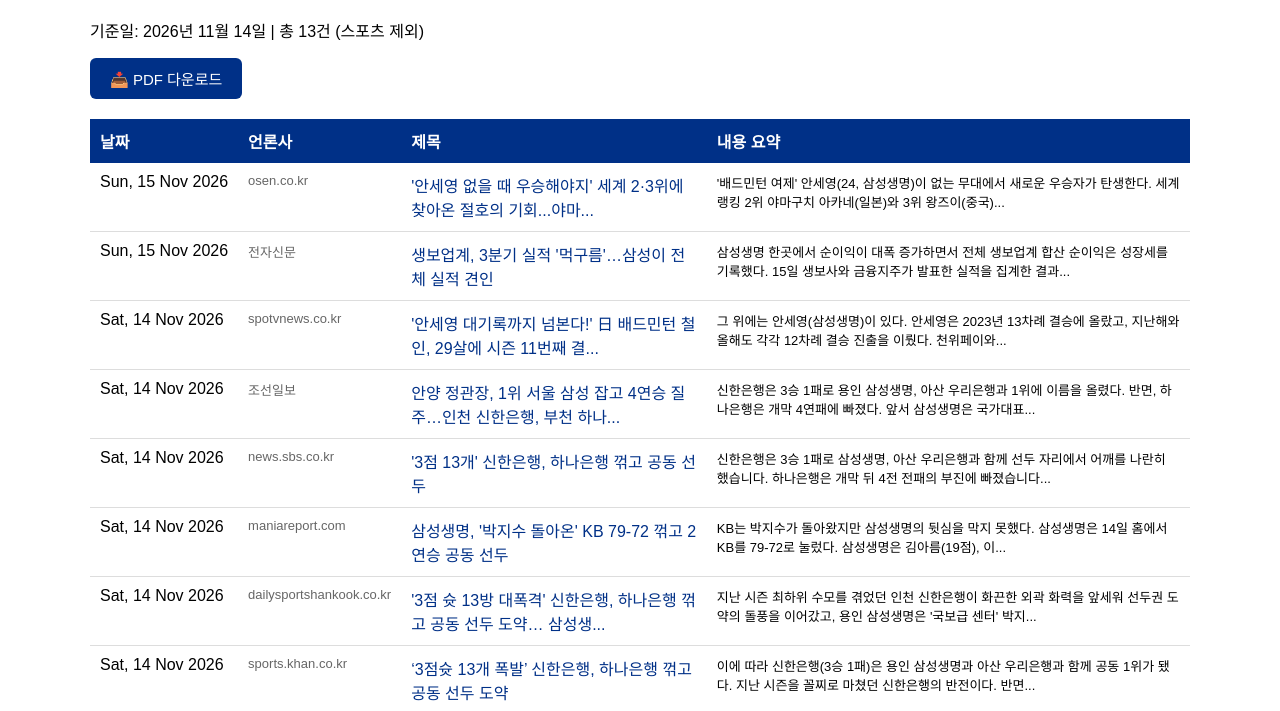
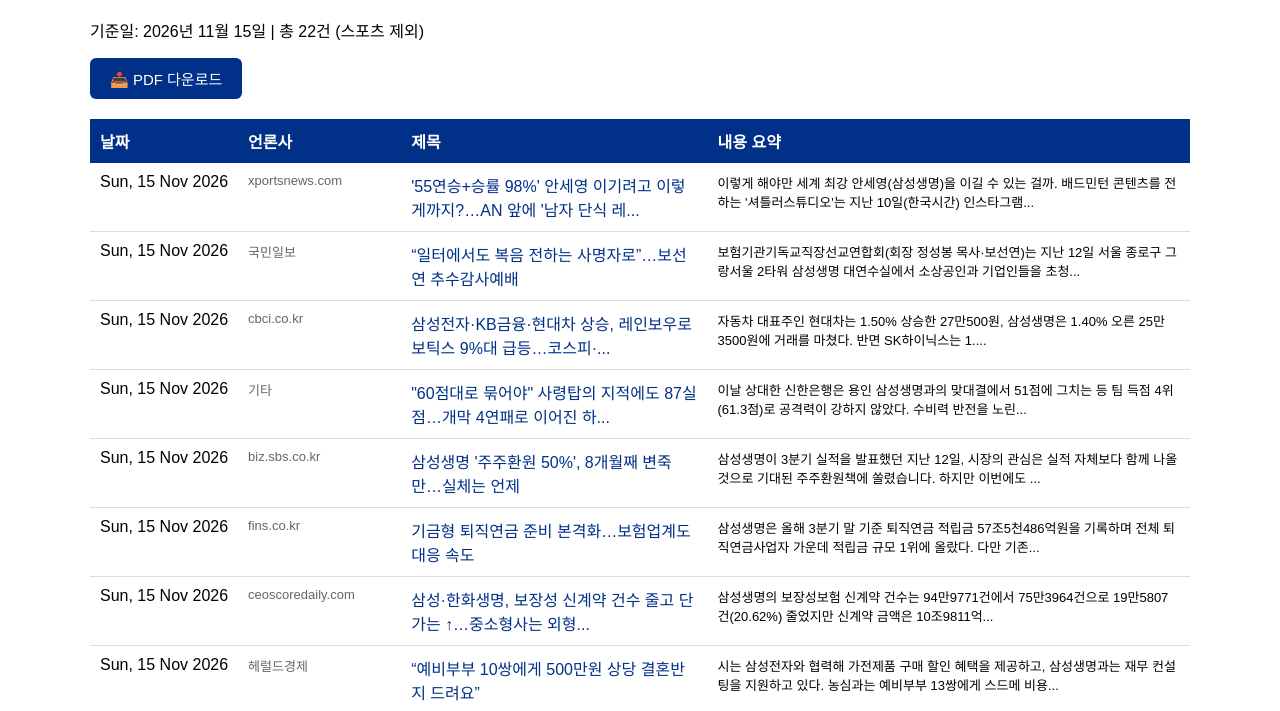
Before and after one commit to dramanuri-cell/samsung-life-news, a plain HTML site: page index.html in a window 1280 px wide. Shown: the part 89-800 px from the top of the page. Drawn offline with Linux system fonts and the light colour scheme.

Commit message:
deploy: 7bef5ab29e873cfb1ec4f62abdf7219ccd0ac1db

```diff
--- a/index.html
+++ b/index.html
@@ -18,11 +18,65 @@
 </head>
 <body>
   <h1>📰 삼성생명 뉴스 게시판</h1>
-  <p>기준일: 2026년 11월 14일 | 총 13건 (스포츠 제외)</p>
+  <p>기준일: 2026년 11월 15일 | 총 22건 (스포츠 제외)</p>
   <button class="btn" onclick="downloadPDF()">📥 PDF 다운로드</button>
   <table id="news-table">
     <tr><th>날짜</th><th>언론사</th><th>제목</th><th>내용 요약</th></tr>
 
+        <tr>
+          <td style="white-space:nowrap">Sun, 15 Nov 2026</td>
+          <td style="white-space:nowrap;color:#666;font-size:13px">xportsnews.com</td>
+          <td><a href="https://www.xportsnews.com/article/2219664" target="_blank">'55연승+승률 98%' 안세영 이기려고 이렇게까지?…AN 앞에 '남자 단식 레...</a></td>
+          <td style="font-size:13px">이렇게 해야만 세계 최강 안세영(삼성생명)을 이길 수 있는 걸까. 배드민턴 콘텐츠를 전하는 '셔틀러스튜디오'는 지난 10일(한국시간) 인스타그램...</td>
+        </tr>
+        <tr>
+          <td style="white-space:nowrap">Sun, 15 Nov 2026</td>
+          <td style="white-space:nowrap;color:#666;font-size:13px">국민일보</td>
+          <td><a href="https://www.kmib.co.kr/article/20261115500121" target="_blank">“일터에서도 복음 전하는 사명자로”…보선연 추수감사예배</a></td>
+          <td style="font-size:13px">보험기관기독교직장선교연합회(회장 정성봉 목사·보선연)는 지난 12일 서울 종로구 그랑서울 2타워 삼성생명 대연수실에서 소상공인과 기업인들을 초청...</td>
+        </tr>
+        <tr>
+          <td style="white-space:nowrap">Sun, 15 Nov 2026</td>
+          <td style="white-space:nowrap;color:#666;font-size:13px">cbci.co.kr</td>
+          <td><a href="https://www.cbci.co.kr/news/articleView.html?idxno=626984" target="_blank">삼성전자·KB금융·현대차 상승, 레인보우로보틱스 9%대 급등…코스피·...</a></td>
+          <td style="font-size:13px">자동차 대표주인 현대차는 1.50% 상승한 27만500원, 삼성생명은 1.40% 오른 25만3500원에 거래를 마쳤다. 반면 SK하이닉스는 1....</td>
+        </tr>
+        <tr>
+          <td style="white-space:nowrap">Sun, 15 Nov 2026</td>
+          <td style="white-space:nowrap;color:#666;font-size:13px">기타</td>
+          <td><a href="" target="_blank">&quot;60점대로 묶어야&quot; 사령탑의 지적에도 87실점…개막 4연패로 이어진 하...</a></td>
+          <td style="font-size:13px">이날 상대한 신한은행은 용인 삼성생명과의 맞대결에서 51점에 그치는 등 팀 득점 4위(61.3점)로 공격력이 강하지 않았다. 수비력 반전을 노린...</td>
+        </tr>
+        <tr>
+          <td style="white-space:nowrap">Sun, 15 Nov 2026</td>
+          <td style="white-space:nowrap;color:#666;font-size:13px">biz.sbs.co.kr</td>
+          <td><a href="https://biz.sbs.co.kr/article_hub/20000346314?division=NAVER" target="_blank">삼성생명 '주주환원 50%', 8개월째 변죽만…실체는 언제</a></td>
+          <td style="font-size:13px">삼성생명이 3분기 실적을 발표했던 지난 12일, 시장의 관심은 실적 자체보다 함께 나올 것으로 기대된 주주환원책에 쏠렸습니다. 하지만 이번에도 ...</td>
+        </tr>
+        <tr>
+          <td style="white-space:nowrap">Sun, 15 Nov 2026</td>
+          <td style="white-space:nowrap;color:#666;font-size:13px">fins.co.kr</td>
+          <td><a href="http://www.fins.co.kr/news/articleView.html?idxno=110560" target="_blank">기금형 퇴직연금 준비 본격화…보험업계도 대응 속도</a></td>
+          <td style="font-size:13px">삼성생명은 올해 3분기 말 기준 퇴직연금 적립금 57조5천486억원을 기록하며 전체 퇴직연금사업자 가운데 적립금 규모 1위에 올랐다. 다만 기존...</td>
+        </tr>
+        <tr>
+          <td style="white-space:nowrap">Sun, 15 Nov 2026</td>
+          <td style="white-space:nowrap;color:#666;font-size:13px">ceoscoredaily.com</td>
+          <td><a href="https://www.ceoscoredaily.com/page/view/2026110914473479869" target="_blank">삼성·한화생명, 보장성 신계약 건수 줄고 단가는 ↑…중소형사는 외형...</a></td>
+          <td style="font-size:13px">삼성생명의 보장성보험 신계약 건수는 94만9771건에서 75만3964건으로 19만5807건(20.62%) 줄었지만 신계약 금액은 10조9811억...</td>
+        </tr>
+        <tr>
+          <td style="white-space:nowrap">Sun, 15 Nov 2026</td>
+          <td style="white-space:nowrap;color:#666;font-size:13px">헤럴드경제</td>
+          <td><a href="https://biz.heraldcorp.com/article/10937152?ref=naver" target="_blank">“예비부부 10쌍에게 500만원 상당 결혼반지 드려요”</a></td>
+          <td style="font-size:13px">시는 삼성전자와 협력해 가전제품 구매 할인 혜택을 제공하고, 삼성생명과는 재무 컨설팅을 지원하고 있다. 농심과는 예비부부 13쌍에게 스드메 비용...</td>
+        </tr>
+        <tr>
+          <td style="white-space:nowrap">Sun, 15 Nov 2026</td>
+          <td style="white-space:nowrap;color:#666;font-size:13px">kukinews.com</td>
+          <td><a href="https://www.kukinews.com/article/view/kuk202611130120" target="_blank">해외서 이익 키우는 보험사들…국내 의존 낮춘다</a></td>
+          <td style="font-size:13px">삼성생명도 수익 기반을 넓히기 위해 해외 운용사와 보험사 인수·합병(M&amp;A)을 살펴보고 있다. 2021년 영국 부동산 운용사 세빌스IM,...</td>
+        </tr>
         <tr>
           <td style="white-space:nowrap">Sun, 15 Nov 2026</td>
           <td style="white-space:nowrap;color:#666;font-size:13px">osen.co.kr</td>
@@ -107,7 +161,7 @@
       const el = document.getElementById('news-table');
       const opt = {
         margin: 10,
-        filename: '삼성생명뉴스_2026년 11월 14일.pdf',
+        filename: '삼성생명뉴스_2026년 11월 15일.pdf',
         image: { type: 'jpeg', quality: 0.98 },
         html2canvas: { scale: 2 },
         jsPDF: { unit: 'mm', format: 'a4', orientation: 'landscape' }
```
